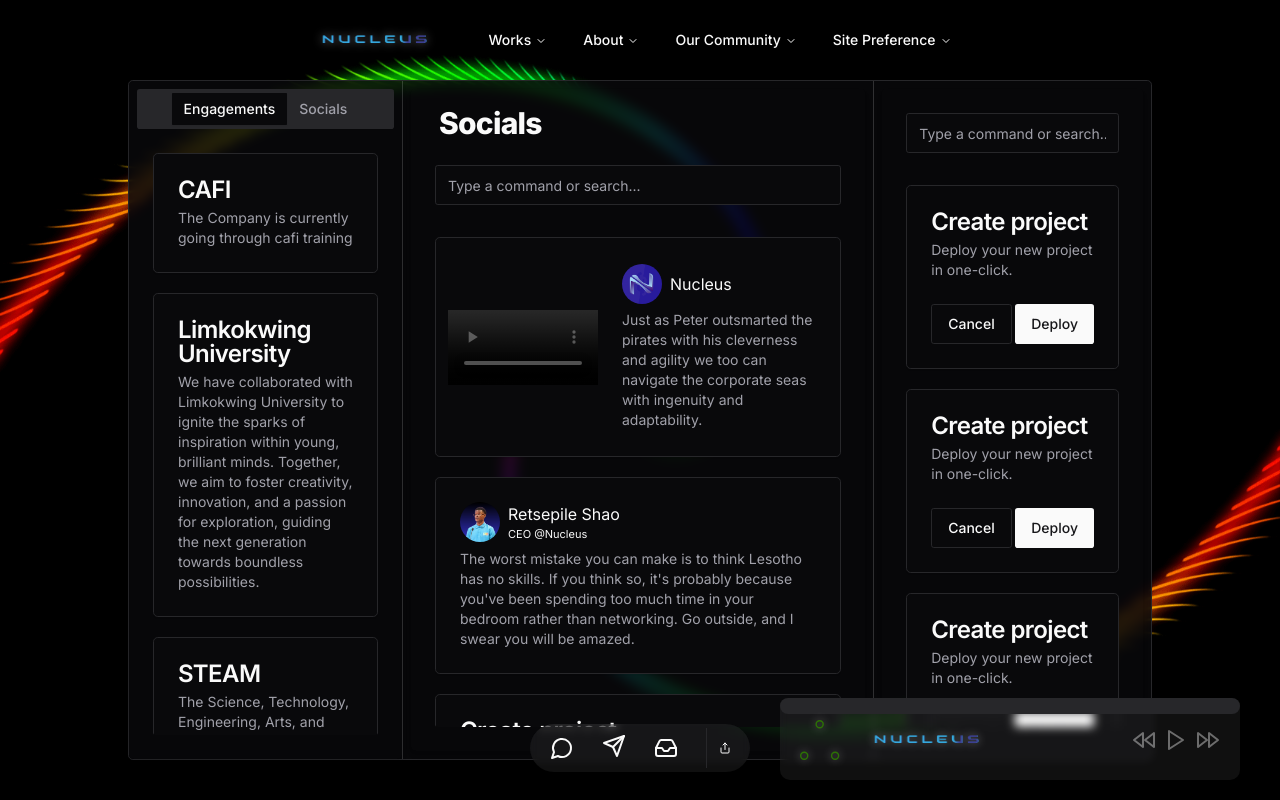
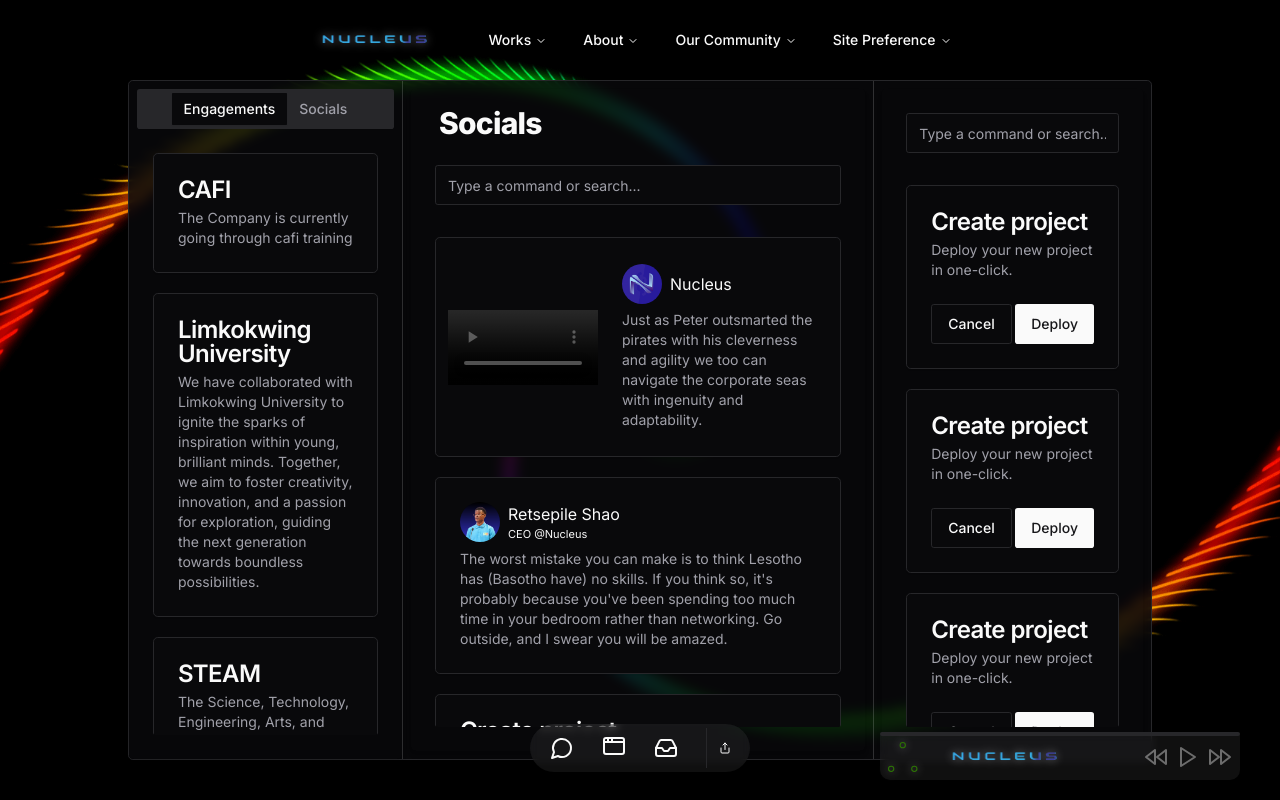
Before and after one commit to ragmer09toske/nu-community, a Next.js app: page / in a window 1280 px wide. Built offline with nearby package versions, Linux system fonts and the light colour scheme; grey boxes are pictures that could not be loaded.

Commit message:
first commit

```diff
--- /dev/null
+++ b/app/Device.ts
@@ -0,0 +1,25 @@
+"use client"
+import { useState, useEffect } from 'react';
+
+function useDeviceType(): boolean {
+  const [isDesktop, setIsDesktop] = useState<boolean>(true);
+
+  useEffect(() => {
+    const handleResize = () => {
+      setIsDesktop(window.innerWidth > 768); // Adjust the breakpoint as needed
+    };
+
+    // Initial check on mount
+    handleResize();
+
+    // Listen for window resize events
+    window.addEventListener('resize', handleResize);
+
+    // Clean up event listener on unmount
+    return () => window.removeEventListener('resize', handleResize);
+  }, []);
+
+  return isDesktop;
+}
+
+export default useDeviceType;
--- a/components/Feed.tsx
+++ b/components/Feed.tsx
@@ -6,9 +6,11 @@
 import { Input } from './ui/input'
 import { Avatar, AvatarFallback, AvatarImage } from './ui/avatar'
 import VideoPost from './Feed/VideoPost'
-import Image from 'next/image'
+import useDeviceType from '@/app/Device'
 
 export const Feed = () => {
+
+
   return (
     <div className='w-1/2 h-full p-2 ' style={{
         borderWidth: "1px",
@@ -63,7 +65,7 @@
                     </div>
                 </div>
                   <CardDescription>
-                    The worst mistake you can make is to think Lesotho has no skills. If you think so, it&apos;s probably because you&apos;ve been spending too much time in your bedroom rather than networking. Go outside, and I swear you will be amazed.
+                    The worst mistake you can make is to think Lesotho has (Basotho have) no skills. If you think so, it&apos;s probably because you&apos;ve been spending too much time in your bedroom rather than networking. Go outside, and I swear you will be amazed.
                   </CardDescription>
                 </CardHeader>
                 </div>
--- a/components/Music.tsx
+++ b/components/Music.tsx
@@ -71,14 +71,14 @@
     }, [playing]);
 
     return (
-        <div className='fixed bottom-0 lg:w-[500px] md:w-[300px] right-5 p-5 w-full flex justify-center '>
-            <div className='relative w-full p-5 border-solid border-1 dark:border-black'
+        <div className='fixed bottom-0 lg:w-[400px] md:w-[300px] right-5 p-5 flex justify-center '>
+            <div className='relative w-full p-2 border-solid border-1 dark:border-black'
                 style={{
                     backdropFilter: "blur(5px)",
                     background: "rgba(255, 255, 255, 0.064)",
-                    borderRadius: "5px 5px 10px 10px",
+                    borderRadius: "2px 2px 10px 10px",
                 }}>
-                <Progress className='absolute bottom-28 left-0 -top-0.5' value={progress} />
+                <Progress className='absolute bottom-28 left-0 -top-0.5 h-1' value={progress} />
                 <div style={{ zIndex: 9999 }}>
                     <div className='flex items-center justify-between'>
                         <div className='flex items-center gap-6'>
@@ -86,7 +86,7 @@
                                 src="/pre.svg"
                                 alt="Nucleus Music loader"
                                 className="relative dark:drop-shadow-[0_0_0.3rem_#ffffff70] dark:invert"
-                                width={40}
+                                width={30}
                                 height={24}
                                 priority
                             />
--- a/components/Network.tsx
+++ b/components/Network.tsx
@@ -1,3 +1,5 @@
+"use client"
+
 import React from 'react'
 import { Command} from './ui/command'
 import { ScrollArea } from "@/components/ui/scroll-area"
@@ -7,8 +9,11 @@
 import { Feed } from './Feed'
 import { ControlBar } from './ControlBar/ControlBar'
 import { Main } from './Main'
+import useDeviceType from '@/app/Device'
 
 export const Network = () => {
+  const isDesktop: boolean = useDeviceType();
+
   return (
     <div className='flex w-full gap-3 justify-center top-5 items-center h-full fixed bottom-7'>
       <Card style={{
@@ -20,11 +25,11 @@
       }}
         className="flex justify-center dark:bg-[#09090bd9] bg-[#FFFFFFFF]"
       >
-        <ControlBar />
+        {isDesktop && <ControlBar />}
 
         <Feed />
 
-        <Main />
+        {isDesktop && <Main />}
       </Card>
     </div>
   )
--- a/components/OutReachBar.tsx
+++ b/components/OutReachBar.tsx
@@ -1,6 +1,6 @@
 import React from 'react'
 import { ToggleGroup, ToggleGroupItem } from './ui/toggle-group'
-import { Copy, Inbox, MessageCircle, Send, Share } from 'lucide-react'
+import { AppWindow, Copy, Inbox, MessageCircle, Send, Share } from 'lucide-react'
 import { Tooltip, TooltipContent, TooltipProvider, TooltipTrigger } from './ui/tooltip'
 import { Separator } from './ui/separator'
 import { Sheet, SheetContent, SheetDescription, SheetHeader, SheetTitle, SheetTrigger } from './ui/sheet'
@@ -35,14 +35,14 @@
                     <Tooltip>
                         <TooltipTrigger>
                             <Sheet>
-                                <SheetTrigger><Send /></SheetTrigger>
+                                <SheetTrigger><AppWindow /></SheetTrigger>
                                 <SheetContent>
                                     <Messages />
                                 </SheetContent>
                             </Sheet>
                         </TooltipTrigger>
                         <TooltipContent>
-                            <p>Request a live chat</p>
+                            <p>Request a live service</p>
                         </TooltipContent>
                     </Tooltip>
                 </TooltipProvider>
```
